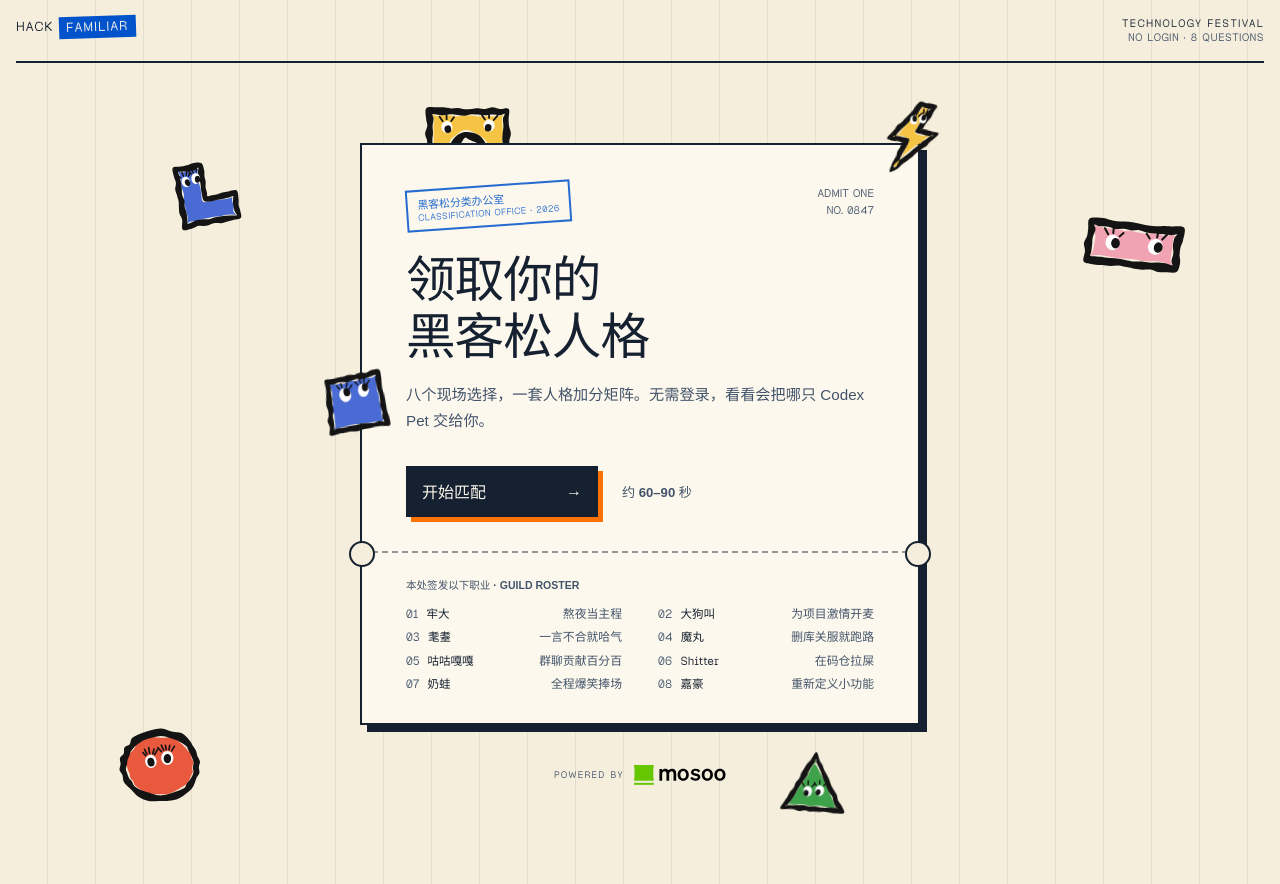
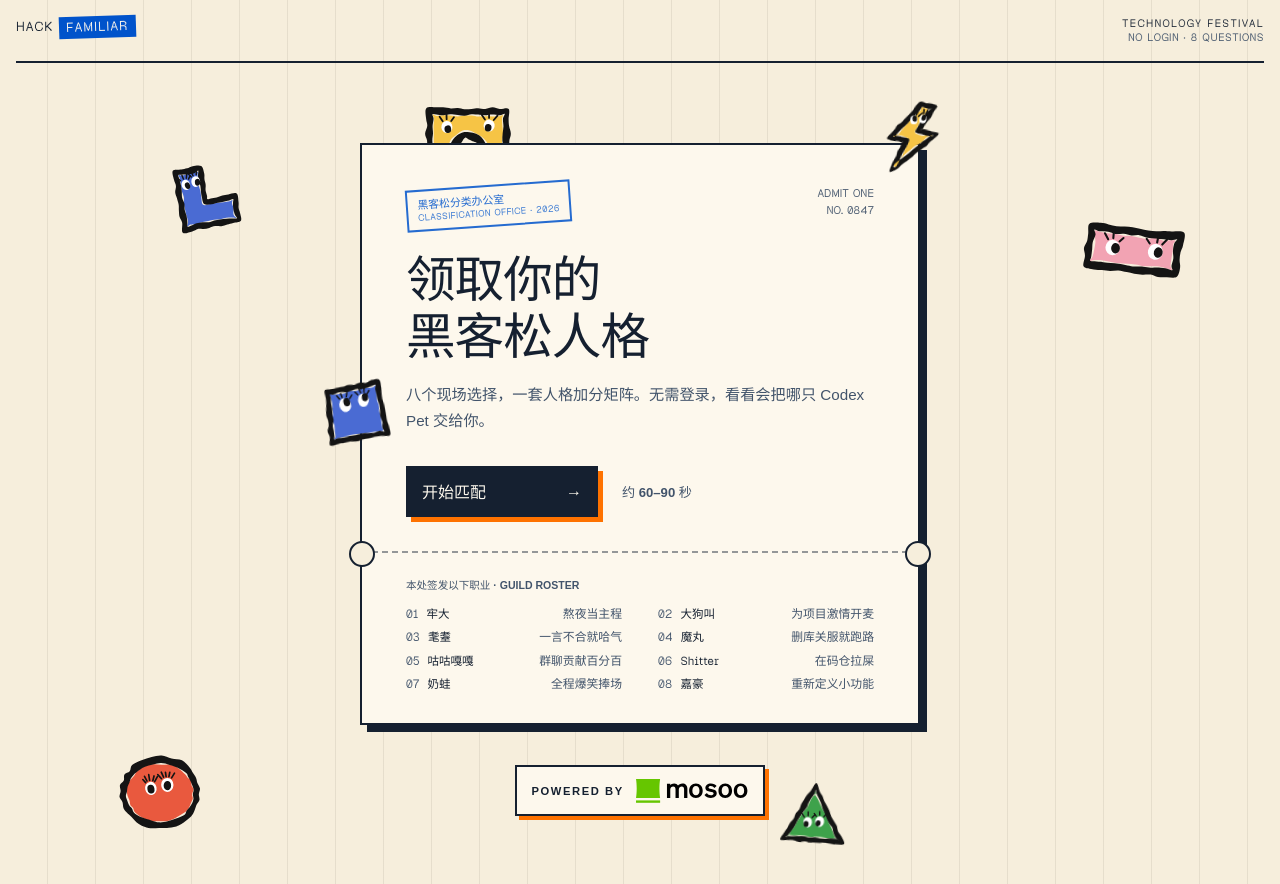
Before and after one commit to Yevanchen/hackathon-persona-pet, a React (Vite) app: page / in a window 1280 px wide. Shown: the top 884 px of the page. Built offline with nearby package versions, Linux system fonts and the light colour scheme.

Commit message:
fix(brand): emphasize Mosoo credit (#7)

```diff
--- a/src/styles.css
+++ b/src/styles.css
@@ -435,23 +435,28 @@ label {
   display: flex;
   align-items: center;
   justify-content: center;
-  gap: 0.65rem;
-  margin-top: 2.5rem;
-  color: var(--ink-muted);
-  font-family: var(--font-pixel);
-  font-size: 0.58rem;
-  letter-spacing: 0.12em;
+  width: fit-content;
+  gap: 0.8rem;
+  padding: 0.7rem 0.9rem;
+  margin: 2.5rem auto 0;
+  border: 2px solid var(--ink);
+  box-shadow: 4px 4px 0 var(--orange);
+  color: var(--ink);
+  background: var(--paper-bright);
+  font-size: 0.7rem;
+  font-weight: 800;
+  letter-spacing: 0.14em;
 }
 
 .mosoo-credit img {
   display: block;
-  width: 5.75rem;
+  width: 7rem;
   height: auto;
 }
 
 .mosoo-credit--result {
   justify-content: flex-start;
-  margin-top: 1.5rem;
+  margin: 1.5rem 0 0;
 }
 
 .intro-actions,
```
